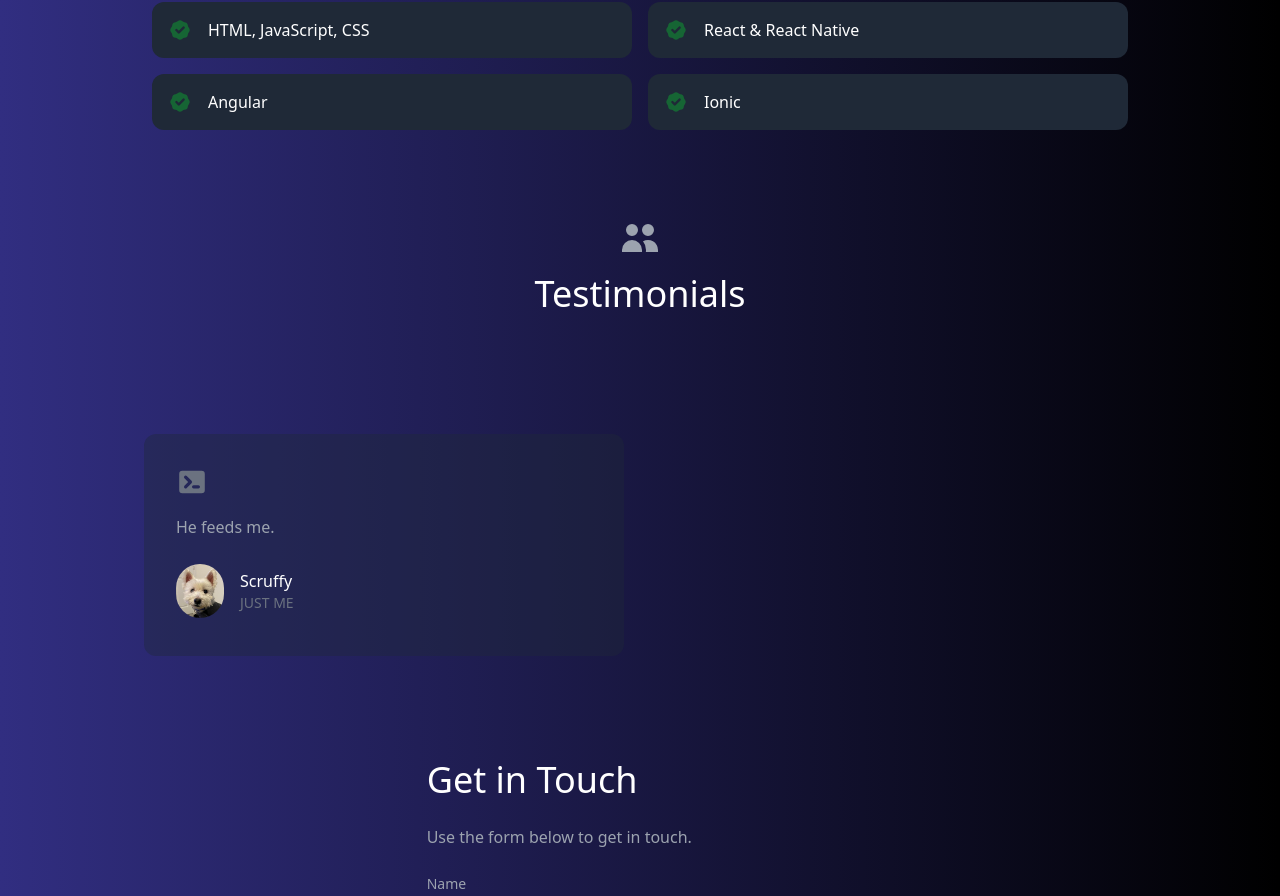
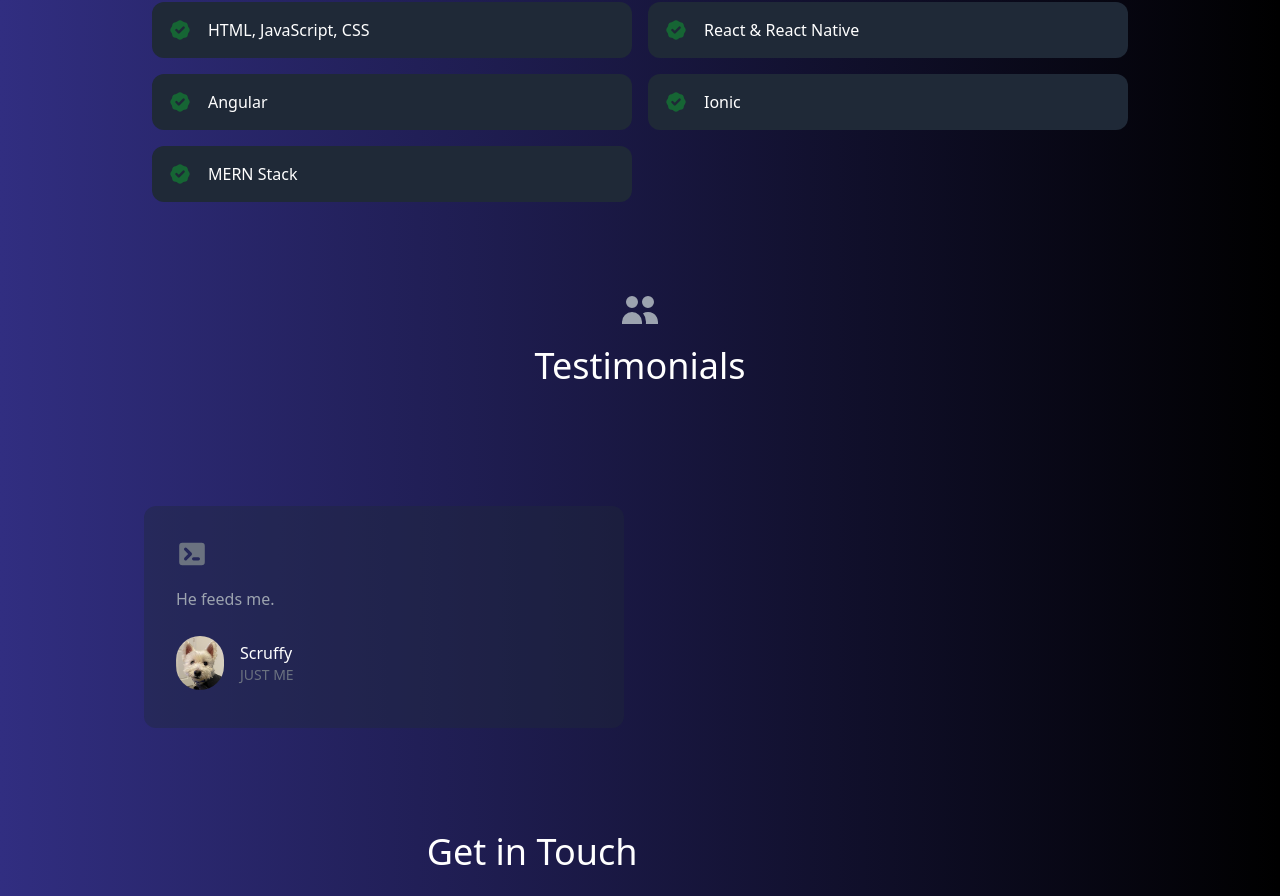
Before and after one commit to docdork/portfolio-react, a React (Create React App) app: page / in a window 1280 px wide. Shown: the part 1756-2652 px from the top of the page. Built offline with nearby package versions, Linux system fonts and the light colour scheme; the HTML template or start-up script is replaced by a standard one.

Commit message:
add MERN Stack to skills list

```diff
--- a/src/data.js
+++ b/src/data.js
@@ -43,6 +43,7 @@ export const skills = [
   "React & React Native",
   "Angular",
   "Ionic",
+  "MERN Stack",
 ];
 
 export const testimonials = [
```
